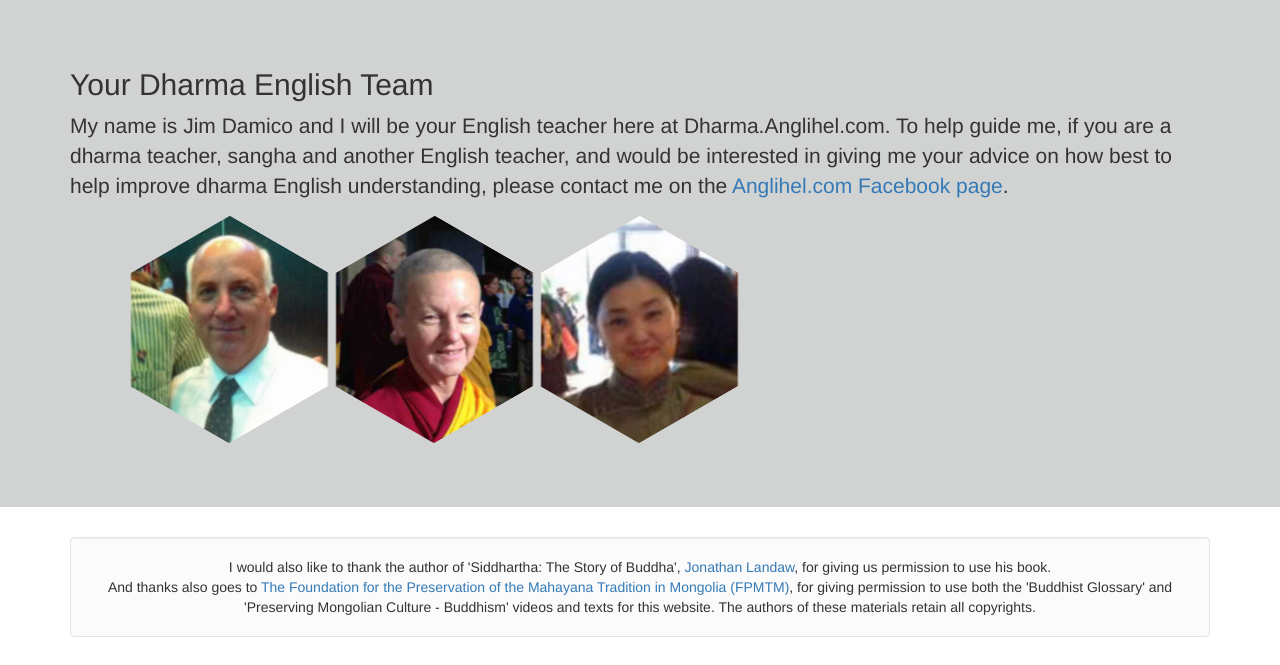
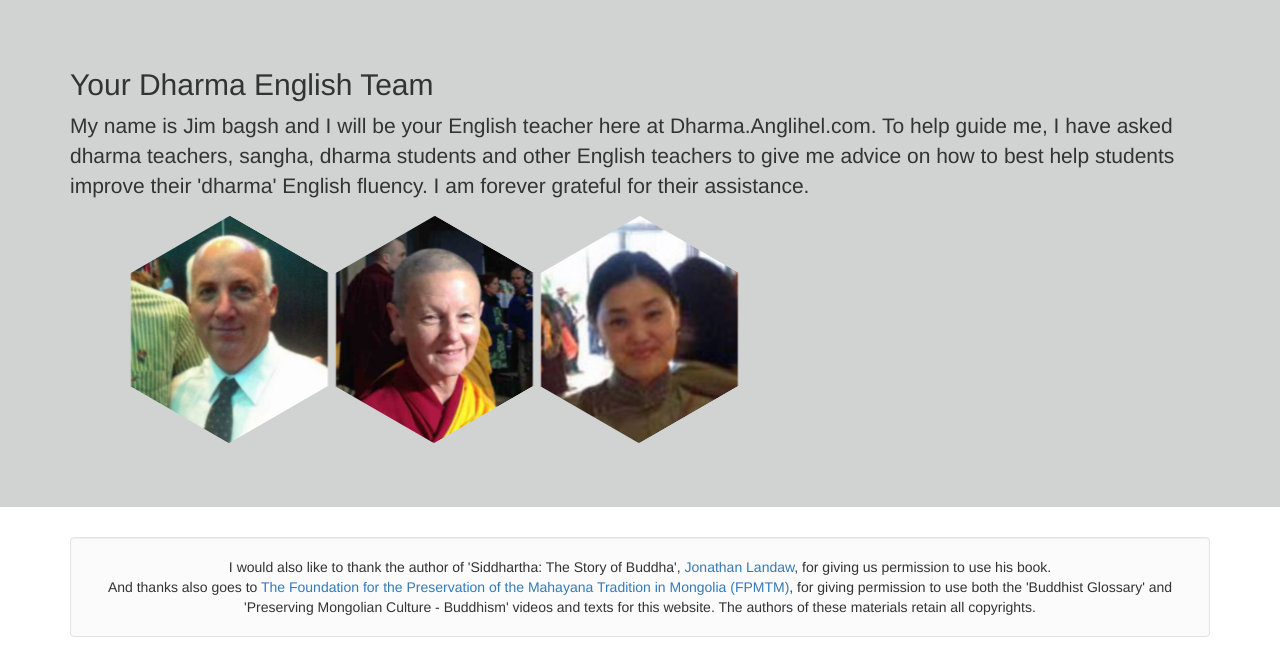
Before and after one commit to jimbagsh/dharma, a plain HTML site: page index.html in a window 1280 px wide. Shown: the part 1497-2162 px from the top of the page. Drawn offline with nearby package versions, Linux system fonts and the light colour scheme; a script that the page names is missing.

Commit message:
removed my full name from site

```diff
--- a/index.html
+++ b/index.html
@@ -152,7 +152,7 @@
 
 	<h2>About Dharma.Anglihel.com</h2>
 
-	<p>Dharma.Anglihel.com is part of a family of websites created to help students improve their English, especially in Mongolia, but all are welcome. Those familiar with the material at <a href="https://jimbagsh.github.io/anglihel/" target="_blank">Anglihel.com</a> will feel at home here. Dharma.Anglihel.com uses the same format to help improve your dharma English using audio, video, and translation-definitions. If you have any questions or comments, feel free to contact me through our <a href="https://www.facebook.com/Anglihelcom-208729259183677/" target="_blank">Anglihel.com Facebook page</a>.</p>
+	<p>Dharma.Anglihel.com is part of a family of websites created to help students improve their English, especially in Mongolia, but all are welcome. Those familiar with the material at <a href="https://jimbagsh.github.io/anglihel/" target="_blank">Anglihel.com</a> will feel at home here. Dharma.Anglihel.com uses the same format to help improve your dharma English using audio, video, translations and definitions. If you have any questions or comments, feel free to contact me through our <a href="https://www.facebook.com/Anglihelcom-208729259183677/" target="_blank">Anglihel.com Facebook page</a>.</p>
 
       </div><!-- end of col-lg-8 -->
 
@@ -183,15 +183,15 @@
 
 		<h2>Your Dharma English Team</h2>
 
-		<p>My name is Jim Damico and I will be your English teacher here at Dharma.Anglihel.com. To help guide me, if you are a dharma teacher, sangha and another English teacher, and would be interested in giving me your advice on how best to help improve dharma English understanding, please contact me on the <a href="https://www.facebook.com/Anglihelcom-208729259183677/" target="_blank">Anglihel.com Facebook page</a>.</p>
+		<p>My name is Jim bagsh and I will be your English teacher here at Dharma.Anglihel.com. To help guide me, I have asked dharma teachers, sangha, dharma students and other English teachers to give me advice on how to best help students improve their 'dharma' English fluency. I am forever grateful for their assistance.</p>
 
 	<p>
     <ul id="hexGrid">
       <li class="hex">
         <div class="hexIn">
           <div class="hexLink">
-            <img src="imgs/teacher-jim.jpg" alt="Jim Damico" />
-            <h1>Jim Damico</h1>
+            <img src="imgs/teacher-jim.jpg" alt="Jim bagsh" />
+            <h1>Jim bagsh</h1>
             <p>ESL/EFL Teacher</p>
           </div>
         </div>
```
